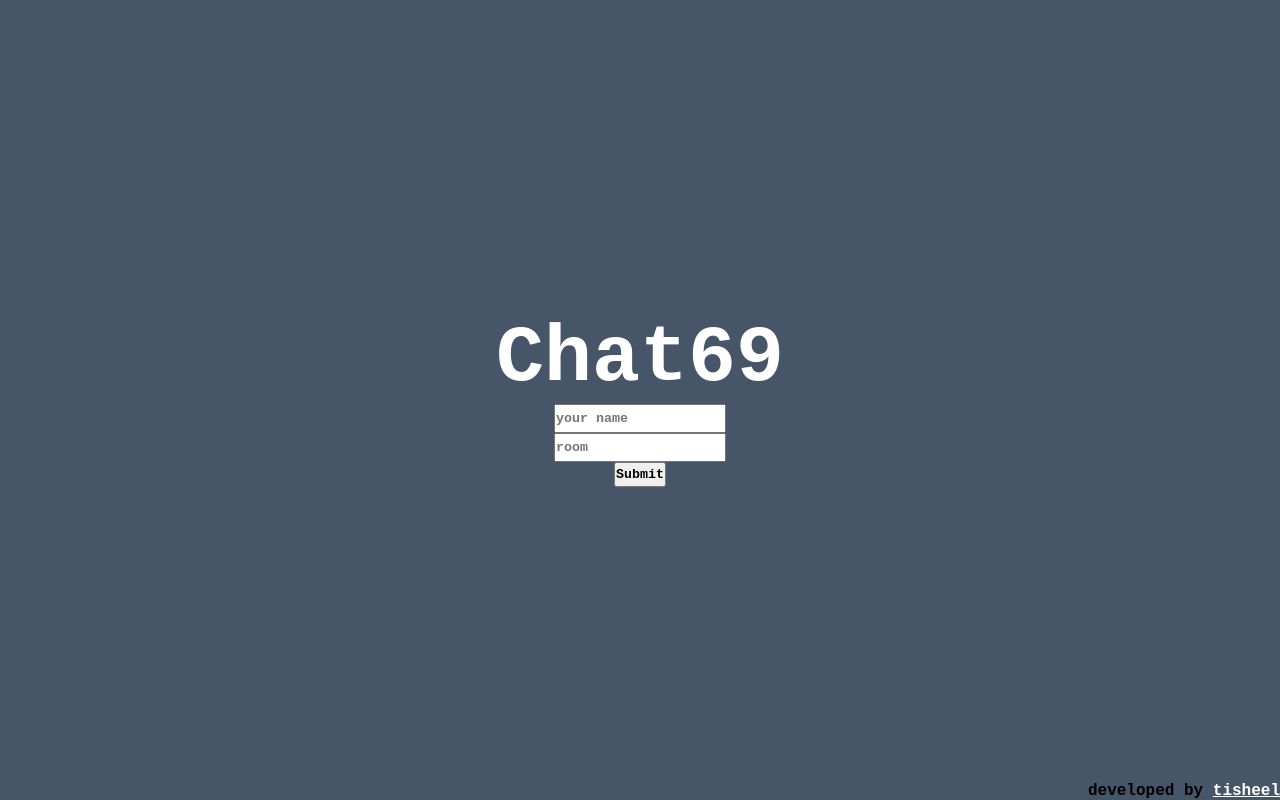
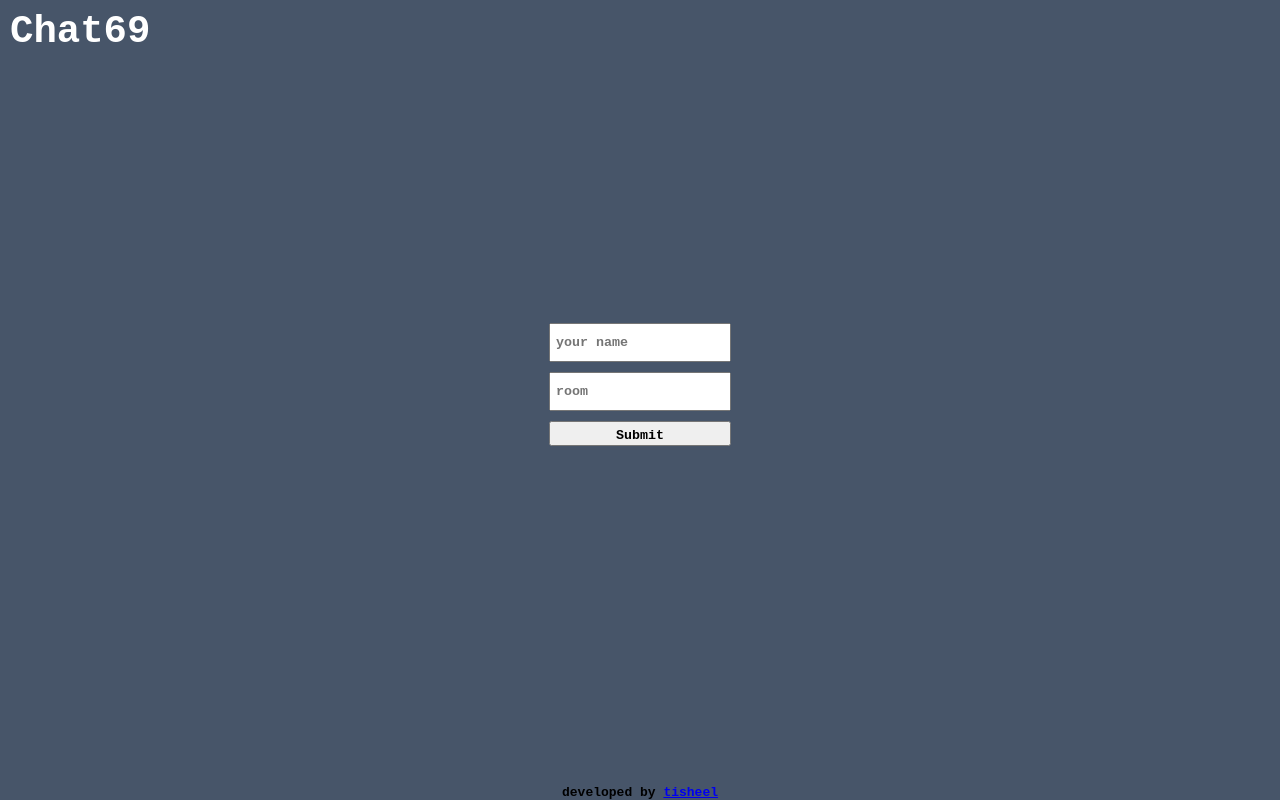
Before and after one commit to Tisheel/chat69, a React (Create React App) app in the folder app/: page / in a window 1280 px wide. Built offline with nearby package versions, Linux system fonts and the light colour scheme; no server answers.

Commit message:
new featers added UI changed

```diff
--- a/app/src/App.css
+++ b/app/src/App.css
@@ -1,125 +1,10 @@
 * {
     margin: 0;
     padding: 0;
-    font-family: 'Courier New', Courier, monospace;
+    font-family: monospace;
     font-weight: 600;
 }
 
 body {
     background: #475569
 }
-
-#head {
-    color: white;
-    display: flex;
-    align-items: center;
-    justify-content: space-between;
-    padding: 5px;
-}
-
-#copy {
-    background-color: transparent;
-    border: none;
-    cursor: pointer;
-    color: white;
-}
-
-#copy span {
-    text-decoration: underline;
-}
-
-#main {
-    display: flex;
-    flex-direction: column;
-    align-items: center;
-}
-
-#container {
-    display: flex;
-    flex-direction: column;
-    align-items: center;
-    width: 100vw;
-    height: 80vh;
-    overflow-y: auto;
-}
-
-.message p {
-    font-weight: 600;
-}
-
-.message {
-    background: #34d399;
-    padding: 5px;
-    margin: 5px;
-    border-radius: 10px;
-    width: 30vw;
-    word-wrap: break-word;
-}
-
-.message-head {
-    display: flex;
-    justify-content: space-between;
-}
-
-.message-head label {
-    font-size: large;
-}
-
-.message-head span {
-    font-size: x-small;
-}
-
-#send-message {
-    display: flex;
-    align-items: center;
-    margin: 10px;
-}
-
-#send-message [type=text] {
-    border: none;
-    outline: none;
-    height: 25px;
-    padding: 5px;
-}
-
-#send-message [type=submit] {
-    height: 35px;
-    padding: 5px;
-}
-
-#join-room-main {
-    width: 100vw;
-    height: 100vh;
-    display: flex;
-    justify-content: center;
-    align-items: center;
-    display: flex;
-    flex-direction: column;
-}
-
-#join-room-main span {
-    position: absolute;
-    bottom: 0;
-    right: 0;
-}
-
-#join-room-main span a {
-    color: white;
-}
-
-#join-room-main h1 {
-    font-size: 5rem;
-    color: white;
-    font-weight: 900;
-}
-
-#join-form {
-    display: flex;
-    flex-direction: column;
-    align-items: center;
-}
-
-#join-form input {
-    outline: none;
-    height: 25px;
-}
--- /dev/null
+++ b/app/src/JoinRoom.css
@@ -0,0 +1,23 @@
+header h1 {
+    font-size: xxx-large;
+}
+
+#main {
+    display: flex;
+    align-items: center;
+    justify-content: center;
+    height: 80vh;
+}
+
+#join-form {
+    display: flex;
+    flex-direction: column;
+    gap: 10px;
+}
+
+#join-form input {
+    height: 25px;
+    padding: 5px;
+    outline: none;
+    cursor: pointer;
+}
--- a/app/src/JoinRoom.js
+++ b/app/src/JoinRoom.js
@@ -1,3 +1,4 @@
+import './JoinRoom.css'
 import { useEffect, useState } from "react"
 import { useNavigate, useSearchParams } from 'react-router-dom'
 
@@ -18,26 +19,39 @@ const JoinRoom = () => {
   function join(e) {
     e.preventDefault()
 
-    if (name === '') {
+    if (name === '' || room === '') {
       return alert('Are you dumb 😶')
     }
-    if (room === '') {
-      return alert('Are you dumb 😶')
+    if (name.length < 5) {
+      return alert('You dumb 😶 name too short')
     }
+    if (room.length < 6) {
+      return alert('You dumb 😶 room too short')
+    }
+    if (room.includes(' ') || name.includes(' ')) {
+      return alert('You dumb 😶 room or name should not have space')
+    }
+
     navigate(`/room/${room}/${name}`)
   }
 
   return (
-    <div id="join-room-main">
-      <div>
+    <div>
+      <header>
         <h1>Chat69</h1>
+      </header>
+      <section id='main'>
         <form id="join-form" onSubmit={join}>
           <input type="text" placeholder="your name" onChange={(e) => setName(e.target.value)} value={name} />
           <input type="text" placeholder="room" onChange={(e) => setRoom(e.target.value)} value={room} />
           <input type="submit" />
         </form>
-      </div>
-      <span>developed by <a href="https://www.linkedin.com/in/tisheel-bashyam/">tisheel</a></span>
+      </section>
+      <footer>
+        <p>
+          developed by <a href="https://www.linkedin.com/in/tisheel-bashyam/">tisheel</a>
+        </p>
+      </footer>
     </div>
   )
 }
--- /dev/null
+++ b/app/src/Room.css
@@ -0,0 +1,101 @@
+header {
+    display: flex;
+    align-items: center;
+    justify-content: space-between;
+    position: sticky;
+    left: 0;
+    right: 0;
+    top: 0;
+    padding: 10px;
+    color: white;
+    background: #475569;
+    z-index: 10;
+}
+
+#members {
+    width: 50vw;
+    white-space: nowrap;
+    overflow: hidden;
+    text-overflow: ellipsis;
+}
+
+#tasks {
+    display: flex;
+    gap: 10px;
+}
+
+#tasks button {
+    cursor: pointer;
+}
+
+#chats {
+    display: flex;
+    flex-direction: column;
+    margin: 20px;
+    overflow-y: auto;
+    margin-bottom: 70px;
+}
+
+strong {
+    color: white;
+}
+
+#chat {
+    background-color: white;
+    color: black;
+    padding: 2px;
+    min-width: 20vw;
+    max-width: 60vw;
+    border-radius: 10px;
+    margin: 10px;
+    word-wrap: break-word;
+}
+
+#chat label {
+    font-size: x-large;
+}
+
+#chat article {
+    font-size: large;
+    font-weight: 500;
+}
+
+#chat time {
+    font-size: x-small;
+}
+
+footer {
+    position: fixed;
+    left: 0;
+    right: 0;
+    bottom: 0;
+    display: flex;
+    align-items: center;
+    justify-content: center;
+    z-index: 10;
+    background-color: #475569;
+}
+
+#send-message {
+    margin: 10px;
+    display: flex;
+    justify-content: center;
+    align-items: center;
+    background-color: white;
+}
+
+#send-message input {
+    height: 25px;
+    width: 80vw;
+    padding: 5px;
+    outline: none;
+    border: none;
+}
+
+#send-message button {
+    height: 36px;
+    padding: 5px;
+    cursor: pointer;
+    border: none;
+    background-color: transparent;
+}
--- a/app/src/Room.js
+++ b/app/src/Room.js
@@ -1,7 +1,8 @@
+import './Room.css'
 import { useParams } from 'react-router-dom'
 import { useState, useEffect } from 'react'
 import { CopyToClipboard } from 'react-copy-to-clipboard'
-
+import { useNavigate } from 'react-router-dom'
 
 const Room = ({ socket }) => {
 
@@ -9,6 +10,8 @@ const Room = ({ socket }) => {
   const { roomId, name } = useParams()
   const [message, setMessage] = useState('')
   const [receivedMessages, setReceivedMessages] = useState([])
+
+  const navigator = useNavigate()
 
   useEffect(() => {
     socket.emit('join-room', { roomId, name })
@@ -24,8 +27,7 @@ const Room = ({ socket }) => {
     })
   }, [socket])
 
-  function sendMessage(e) {
-    e.preventDefault()
+  function sendMessage() {
     if (message === '') {
       return alert('Are you dumb 😶')
     }
@@ -33,47 +35,50 @@ const Room = ({ socket }) => {
     setMessage('')
   }
 
+  function leaveRoom() {
+    socket.emit('leave-room', roomId)
+    navigator('/')
+  }
+
   return (
     <div>
-      <div id='head'>
+      <header>
         <div>
-          <h1>Room: {roomId}</h1>
+          <h1>{roomId}</h1>
           <div id='members'>
-            Members:{
+            {
               members.map((member, index) => {
                 return <span key={index}> {member}</span>
               })
             }
           </div>
         </div>
-        <div>
+        <div id='tasks'>
           <CopyToClipboard text={window.location.origin + "?roomId=" + roomId}>
             <button id='copy'>&#128203;<span>copy</span></button>
           </CopyToClipboard>
+          <button onClick={() => leaveRoom()}>Leave</button>
         </div>
-      </div>
-      <div id='main'>
-
+      </header>
+      <section id='chats'>
         {
-          <div id='container'>
-            {
-              receivedMessages.length !== 0 && receivedMessages.map((message, index) => {
-                return <div className='message' key={index} style={message.id === socket.id ? { marginLeft: '50%', backgroundColor: '#22d3ee' } : { marginRight: '50%' }}>
-                  <div className='message-head'>
-                    <label>{message.author}</label>
-                    <span>{message.time}</span>
-                  </div>
-                  <p>{message.message}</p>
-                </div>
-              })
-            }
-          </div>
+          receivedMessages.length === 0 ?
+            <strong>Start conversation...</strong>
+            : receivedMessages.map((message, index) => {
+              return <div id='chat' key={index} style={message.id === socket.id ? { alignSelf: 'flex-end', borderTopRightRadius: '0px' } : { alignSelf: 'flex-start', borderTopLeftRadius: '0px' }}>
+                <label>{message.author}</label>
+                <article>{message.message}</article>
+                <time>{message.time}</time>
+              </div>
+            })
         }
-        <form id='send-message' onSubmit={sendMessage}>
+      </section>
+      <footer>
+        <div id='send-message'>
           <input type='text' value={message} placeholder='message' onChange={(e) => setMessage(e.target.value)} />
-          <input type='submit' value='send' />
-        </form>
-      </div>
+          <button onClick={() => sendMessage()}>send</button>
+        </div>
+      </footer>
     </div >
   )
 }
```
Also changed, not shown: 2 other files (tests, documents, lock files or other folders).
